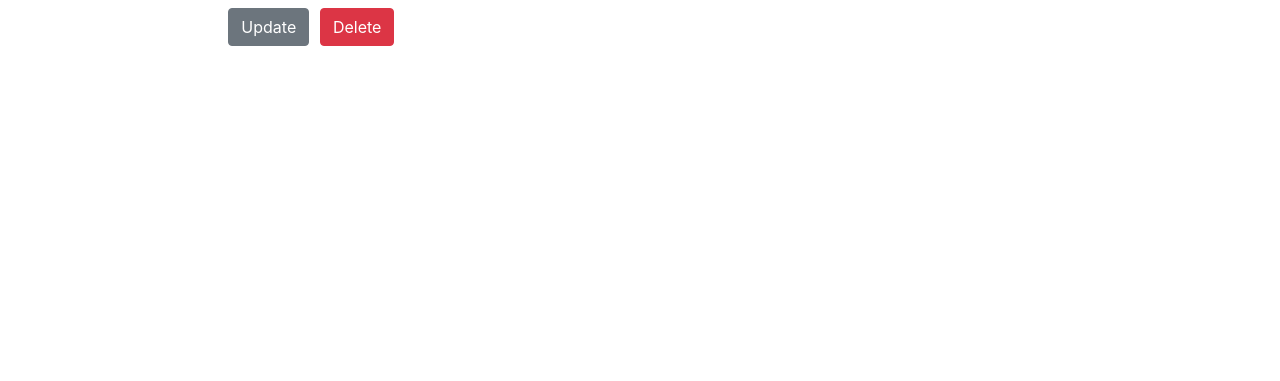
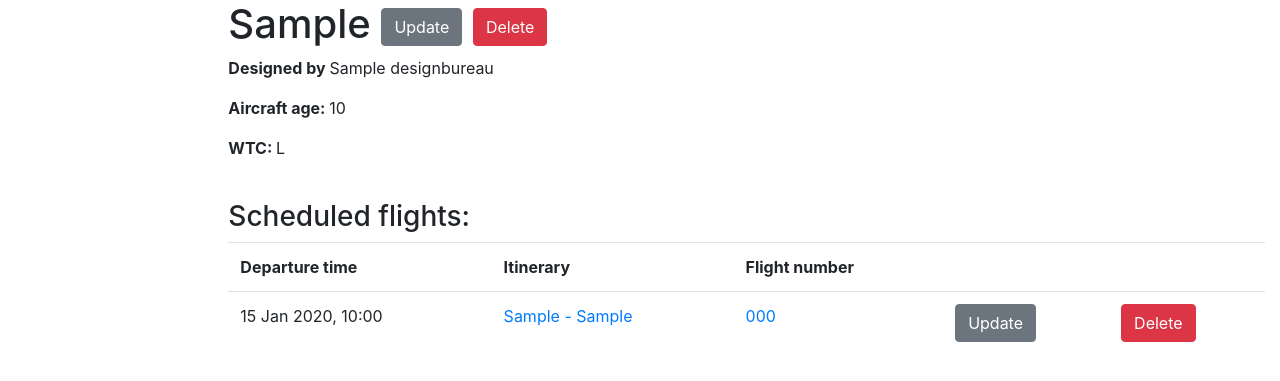
Before and after one commit to viktory-koroliova/flight_manager_mate, a Django app: page /aircraft/1/ in a window 1280 px wide. Shown: the top 381 px of the page. Run offline with Django 4.2, Linux system fonts and the light colour scheme; a user stored in the database is signed in; tables that the repository leaves empty hold one stand-in row (values such as "Sample post").

Commit message:
Impoved template aircraft_detail

```diff
--- a/templates/flight/aircraft_detail.html
+++ b/templates/flight/aircraft_detail.html
@@ -2,16 +2,22 @@
 
 {% block content %}
   <h1>
-    {{ crewmember.first_name }} {{ crewmember.last_name }}
-    <a href="{% url 'flight:crew-update' pk=crewmember.id %}" class="btn btn-secondary link-to-page">
+    {{ aircraft.type }}
+    <a href="{% url 'flight:aircraft-update' pk=aircraft.id %}" class="btn btn-secondary link-to-page">
       Update
     </a>
-    <a href="{% url 'flight:crew-delete' pk=crewmember.id %}" class="btn btn-danger link-to-page">
+    <a href="{% url 'flight:aircraft-delete' pk=aircraft.id %}" class="btn btn-danger link-to-page">
       Delete
     </a>
 
   </h1>
-  {% if crewmember.flights.all %}
+
+  <p><b>Designed by </b>{{ aircraft.design_bureau }}</p>
+  <p><b>Aircraft age: </b>{{ aircraft.age }}</p>
+  <p><b>WTC: </b>{{ aircraft.wake_turbulence_category }}</p>
+  <br>
+
+  {% if aircraft.flights.all %}
     <h3>Scheduled flights:</h3>
 
     <table class="table">
@@ -19,20 +25,30 @@
         <th>Departure time</th>
         <th>Itinerary</th>
         <th>Flight number</th>
-        <th></th>
-        <th></th>
+        <th>{# Update #}</th>
+        <th>{# Delete #}</th>
       </tr>
 
-      {% for flight in crewmember.flights.all %}
+      {% for flight in aircraft.flights.all %}
         <tr>
           <td>{{ flight.departure|date:'d M Y, H:i' }}</td>
-          <td>{{ flight.route }}</td>
-          <td>{{ flight.number }}</td>
-          <td><a class="btn btn-secondary" href="{% url 'flight:flight-update' pk=flight.id%}">Update</a></td>
-          <td><a class="btn btn-danger" href="{% url 'flight:flight-delete' pk=flight.id%}">Delete</a></td>
+          <td>
+            <a href="{% url 'flight:route-detail' pk=flight.route.id%}">{{ flight.route }}</a>
+          </td>
+          <td>
+            <a href="{% url 'flight:flight-detail' pk=flight.id%}">{{ flight.number }}</a>
+          </td>
+          <td>
+            <a class="btn btn-secondary" href="{% url 'flight:flight-update' pk=flight.id%}">Update</a>
+          </td>
+          <td>
+            <a class="btn btn-danger" href="{% url 'flight:flight-delete' pk=flight.id%}">Delete</a>
+          </td>
         </tr>
       {% endfor %}
     </table>
+    {% else %}
+    <p>No scheduled flight yet. </p>
   {% endif %}
 
 {% endblock %}
```
